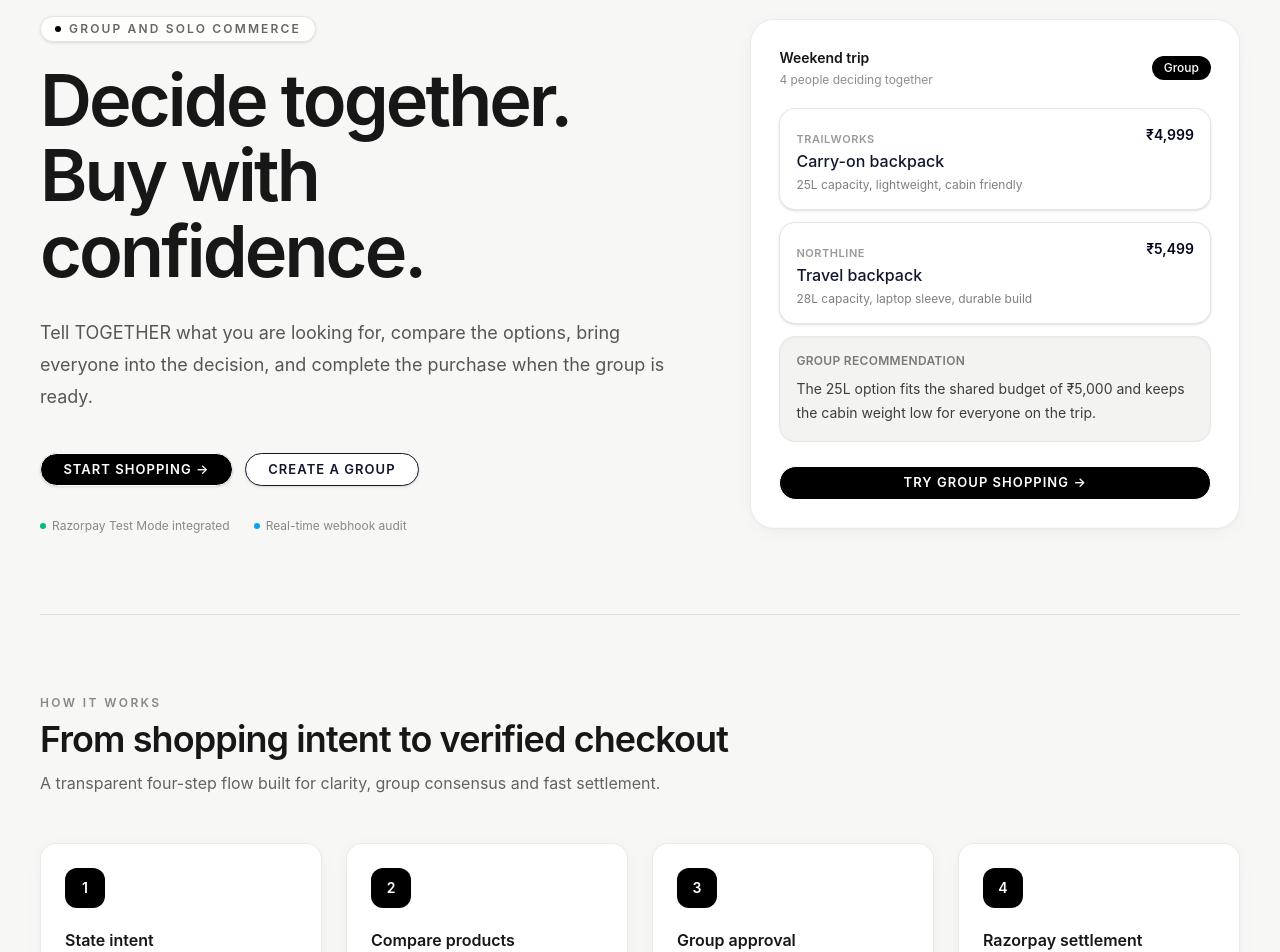
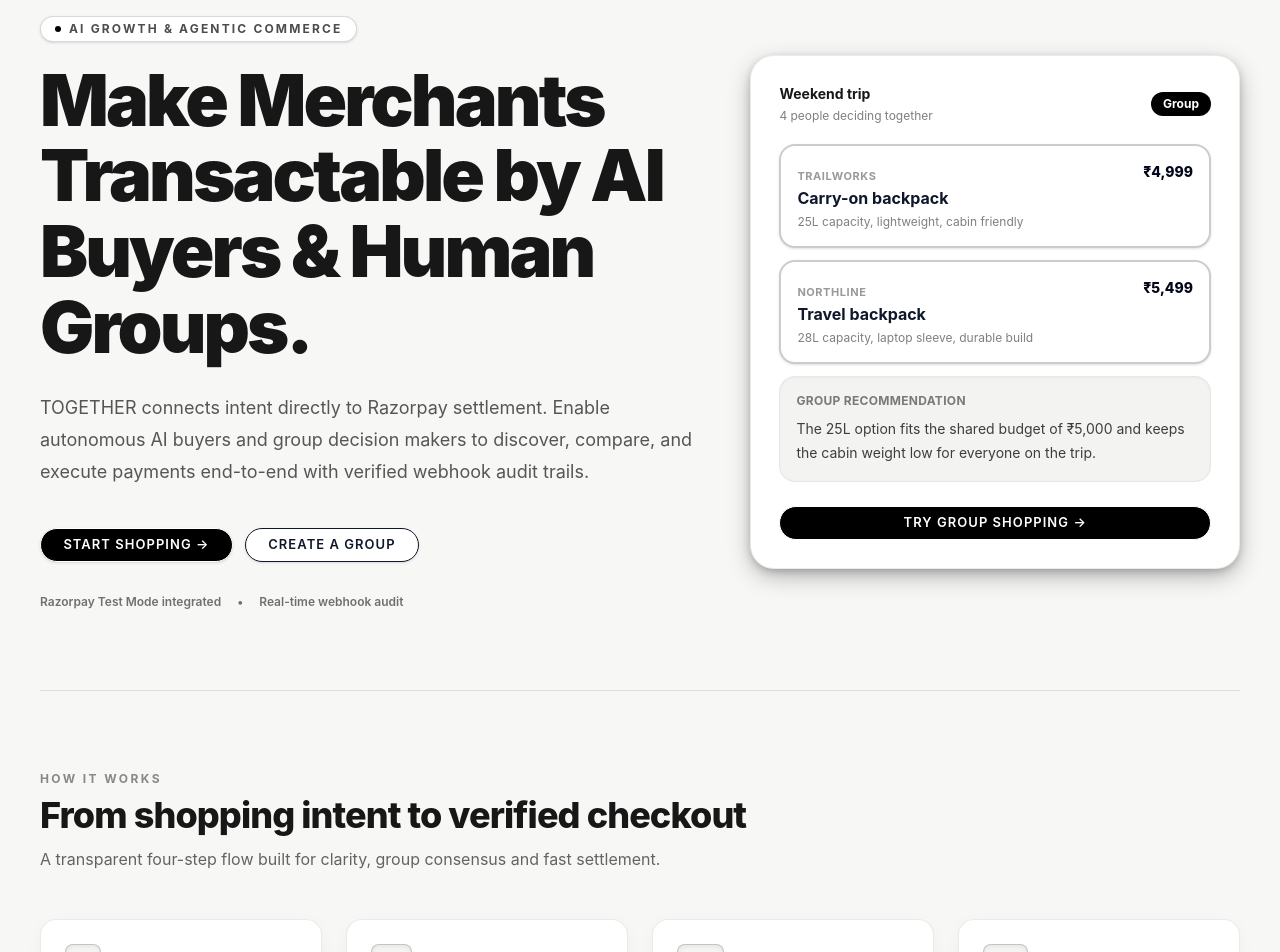
Before and after one commit to Jeevan-88/together-agentic-commerce, a Next.js app in the folder apps/web/: page / in a window 1280 px wide. Shown: the part 180-1132 px from the top of the page. Built offline with nearby package versions, Linux system fonts and the light colour scheme.

Commit message:
feat(ui): refine monochrome 3D design system and update hero copy for AI growth

```diff
--- a/apps/web/src/app/page.tsx
+++ b/apps/web/src/app/page.tsx
@@ -10,21 +10,18 @@ export default function Home() {
         <section className="flex flex-1 items-center py-16 sm:py-20">
           <div className="grid w-full gap-12 lg:grid-cols-[1.15fr_0.85fr] lg:items-center">
             <div>
-              <div className="mb-5 inline-flex items-center gap-2 rounded-full border border-black/10 bg-white/80 px-3.5 py-1 text-xs font-semibold uppercase tracking-[0.18em] text-black/60 shadow-sm backdrop-blur-sm">
+              <div className="mb-5 inline-flex items-center gap-2 rounded-full border border-black/15 bg-white px-3.5 py-1 text-xs font-bold uppercase tracking-[0.18em] text-black/70 shadow-sm">
                 <span className="h-1.5 w-1.5 rounded-full bg-black"></span>
-                Group and Solo Commerce
+                AI Growth &amp; Agentic Commerce
               </div>
 
-              <h1 className="max-w-3xl text-5xl font-semibold leading-[1.05] tracking-[-0.04em] sm:text-6xl lg:text-7xl">
-                Decide together.
-                <br />
-                Buy with confidence.
+              <h1 className="max-w-3xl text-5xl font-black leading-[1.05] tracking-[-0.04em] sm:text-6xl lg:text-7xl">
+                Make Merchants Transactable by AI Buyers &amp; Human Groups.
               </h1>
 
               <p className="mt-7 max-w-2xl text-lg leading-8 text-black/65">
-                Tell TOGETHER what you are looking for, compare the options,
-                bring everyone into the decision, and complete the purchase
-                when the group is ready.
+                TOGETHER connects intent directly to Razorpay settlement. Enable autonomous AI buyers
+                and group decision makers to discover, compare, and execute payments end-to-end with verified webhook audit trails.
               </p>
 
               <div className="mt-10 flex flex-col gap-3 sm:flex-row">
@@ -43,68 +40,63 @@ export default function Home() {
                 </Link>
               </div>
 
-              <div className="mt-8 flex items-center gap-6 text-xs text-black/45">
-                <span className="flex items-center gap-1.5">
-                  <span className="h-1.5 w-1.5 rounded-full bg-emerald-500"></span>
-                  Razorpay Test Mode integrated
-                </span>
-                <span className="flex items-center gap-1.5">
-                  <span className="h-1.5 w-1.5 rounded-full bg-sky-500"></span>
-                  Real-time webhook audit
-                </span>
+              <div className="mt-8 flex flex-wrap items-center gap-4 text-xs font-semibold text-black/55">
+                <span>Razorpay Test Mode integrated</span>
+                <span>&bull;</span>
+                <span>Real-time webhook audit</span>
               </div>
             </div>
 
-            {/* Product Decision Card */}
-            <div className="surface-card rounded-3xl p-6 shadow-sm sm:p-7">
+            {/* Product Decision Card with Outward 3D Depth & Crisp Black Outlines */}
+            <div className="surface-card outward-3d rounded-3xl p-6 sm:p-7 border-2 border-black/15">
               <div className="mb-5 flex items-center justify-between">
                 <div>
-                  <p className="text-sm font-semibold">Weekend trip</p>
-                  <p className="mt-1 text-xs text-black/45">
+                  <p className="text-sm font-bold">Weekend trip</p>
+                  <p className="mt-1 text-xs text-black/50">
                     4 people deciding together
                   </p>
                 </div>
 
-                <span className="rounded-full bg-black px-3 py-1 text-xs font-medium text-white">
+                <span className="rounded-full bg-black px-3 py-1 text-xs font-bold text-white">
                   Group
                 </span>
               </div>
 
               <div className="space-y-3">
-                <div className="rounded-2xl border border-black/10 bg-white p-4 shadow-sm">
+                <div className="rounded-2xl border-2 border-black/20 bg-white p-4 shadow-sm">
                   <div className="flex items-start justify-between gap-4">
                     <div>
-                      <span className="text-[11px] font-semibold uppercase tracking-wider text-black/40">
+                      <span className="text-[11px] font-bold uppercase tracking-wider text-black/40">
                         TrailWorks
                       </span>
-                      <p className="font-medium text-slate-900">Carry-on backpack</p>
+                      <p className="font-bold text-slate-900">Carry-on backpack</p>
                       <p className="mt-1 text-xs text-black/50">
                         25L capacity, lightweight, cabin friendly
                       </p>
                     </div>
 
-                    <span className="text-sm font-semibold text-slate-950">₹4,999</span>
+                    <span className="text-sm font-extrabold text-slate-950">₹4,999</span>
                   </div>
                 </div>
 
-                <div className="rounded-2xl border border-black/10 bg-white p-4 shadow-sm">
+                <div className="rounded-2xl border-2 border-black/20 bg-white p-4 shadow-sm">
                   <div className="flex items-start justify-between gap-4">
                     <div>
-                      <span className="text-[11px] font-semibold uppercase tracking-wider text-black/40">
+                      <span className="text-[11px] font-bold uppercase tracking-wider text-black/40">
                         Northline
                       </span>
-                      <p className="font-medium text-slate-900">Travel backpack</p>
+                      <p className="font-bold text-slate-900">Travel backpack</p>
                       <p className="mt-1 text-xs text-black/50">
                         28L capacity, laptop sleeve, durable build
                       </p>
                     </div>
 
-                    <span className="text-sm font-semibold text-slate-950">₹5,499</span>
+                    <span className="text-sm font-extrabold text-slate-950">₹5,499</span>
                   </div>
                 </div>
 
-                <div className="surface-inset rounded-2xl p-4">
-                  <p className="text-xs font-semibold uppercase tracking-wide text-black/50">
+                <div className="surface-inset rounded-2xl border border-black/15 p-4">
+                  <p className="text-xs font-bold uppercase tracking-wide text-black/50">
                     Group recommendation
                   </p>
 
@@ -125,13 +117,13 @@ export default function Home() {
           </div>
         </section>
 
-        {/* How it Works Section */}
+        {/* How it Works Section with Roman Numerals and Inward Outline Wells */}
         <section className="border-t border-black/10 py-16 sm:py-20">
           <div className="mb-12">
-            <p className="text-xs font-semibold uppercase tracking-[0.2em] text-black/45">
+            <p className="text-xs font-bold uppercase tracking-[0.2em] text-black/45">
               How it works
             </p>
-            <h2 className="mt-2 text-3xl font-semibold tracking-tight sm:text-4xl">
+            <h2 className="mt-2 text-3xl font-extrabold tracking-tight sm:text-4xl">
               From shopping intent to verified checkout
             </h2>
             <p className="mt-3 max-w-2xl text-base text-black/60">
@@ -141,40 +133,40 @@ export default function Home() {
 
           <div className="grid gap-6 sm:grid-cols-2 lg:grid-cols-4">
             <div className="surface-card rounded-2xl p-6">
-              <div className="flex h-10 w-10 items-center justify-center rounded-xl bg-black text-sm font-semibold text-white">
-                1
+              <div className="inline-flex items-center justify-center rounded-lg border border-black/20 bg-[#f4f4f2] px-3.5 py-1 text-sm font-serif font-bold text-slate-950 shadow-inner">
+                I
               </div>
-              <h3 className="mt-5 text-base font-semibold">State intent</h3>
+              <h3 className="mt-5 text-base font-bold">State intent</h3>
               <p className="mt-2 text-sm leading-6 text-black/60">
                 Describe what you want to buy by typing or using your voice. Shop solo or invite your group.
               </p>
             </div>
 
             <div className="surface-card rounded-2xl p-6">
-              <div className="flex h-10 w-10 items-center justify-center rounded-xl bg-black text-sm font-semibold text-white">
-                2
+              <div className="inline-flex items-center justify-center rounded-lg border border-black/20 bg-[#f4f4f2] px-3.5 py-1 text-sm font-serif font-bold text-slate-950 shadow-inner">
+                II
               </div>
-              <h3 className="mt-5 text-base font-semibold">Compare products</h3>
+              <h3 className="mt-5 text-base font-bold">Compare products</h3>
               <p className="mt-2 text-sm leading-6 text-black/60">
                 Explore real catalog items with transparent pricing, specifications, and merchant details.
               </p>
             </div>
 
             <div className="surface-card rounded-2xl p-6">
-              <div className="flex h-10 w-10 items-center justify-center rounded-xl bg-black text-sm font-semibold text-white">
-                3
+              <div className="inline-flex items-center justify-center rounded-lg border border-black/20 bg-[#f4f4f2] px-3.5 py-1 text-sm font-serif font-bold text-slate-950 shadow-inner">
+                III
               </div>
-              <h3 className="mt-5 text-base font-semibold">Group approval</h3>
+              <h3 className="mt-5 text-base font-bold">Group approval</h3>
               <p className="mt-2 text-sm leading-6 text-black/60">
                 Review item details and secure agreement before proceeding to checkout.
               </p>
             </div>
 
             <div className="surface-card rounded-2xl p-6">
-              <div className="flex h-10 w-10 items-center justify-center rounded-xl bg-black text-sm font-semibold text-white">
-                4
+              <div className="inline-flex items-center justify-center rounded-lg border border-black/20 bg-[#f4f4f2] px-3.5 py-1 text-sm font-serif font-bold text-slate-950 shadow-inner">
+                IV
               </div>
-              <h3 className="mt-5 text-base font-semibold">Razorpay settlement</h3>
+              <h3 className="mt-5 text-base font-bold">Razorpay settlement</h3>
               <p className="mt-2 text-sm leading-6 text-black/60">
                 Complete payment in Razorpay Test Mode with webhook confirmation and live audit trail.
               </p>
--- a/apps/web/src/app/shop/page.tsx
+++ b/apps/web/src/app/shop/page.tsx
@@ -172,7 +172,7 @@ function ShopContent() {
               </div>
 
               {/* Inner Curved Rectangle with Inward 3D Shadowy Texture & Black Border */}
-              <div className="relative rounded-2xl border-2 border-black/20 bg-[#f4f4f2] p-1 shadow-[inset_0_3px_8px_rgba(0,0,0,0.09),inset_0_1px_3px_rgba(0,0,0,0.14)] transition-all focus-within:border-black focus-within:bg-white">
+              <div className="relative rounded-2xl border-2 border-black/20 bg-[#f4f4f2] p-1 shadow-[inset_0_3px_8px_rgba(0,0,0,0.09),inset_0_1px_3px_rgba(0,0,0,0.14)] transition-all">
                 <textarea
                   id="shopping-request"
                   name="shopping-request"
@@ -183,7 +183,7 @@ function ShopContent() {
                     if (voiceNotice) setVoiceNotice("");
                   }}
                   placeholder="For example: I need a lightweight backpack for a weekend trip under ₹6,000."
-                  className="w-full resize-none bg-transparent p-3 text-base text-slate-950 outline-none placeholder:text-black/35"
+                  className="w-full resize-none border-0 bg-transparent p-3 text-base text-slate-950 outline-none focus:outline-none focus:ring-0 placeholder:text-black/35"
                 />
               </div>
 
--- a/apps/web/src/app/shop/payment/page.tsx
+++ b/apps/web/src/app/shop/payment/page.tsx
@@ -217,11 +217,7 @@ function PaymentContent() {
             </div>
 
             <div className="surface-card rounded-3xl p-8 shadow-sm sm:p-10">
-              <div className="mx-auto flex h-14 w-14 items-center justify-center rounded-2xl bg-black text-white shadow-sm">
-                <span className="text-2xl font-extrabold">₹</span>
-              </div>
-
-              <span className="mt-5 inline-block text-xs font-bold uppercase tracking-[0.2em] text-black/45">
+              <span className="inline-block text-xs font-bold uppercase tracking-[0.2em] text-black/45">
                 Razorpay Checkout
               </span>
 
```
Also changed, not shown: apps/web/src/components/Header.tsx (+2 -17 lines).
